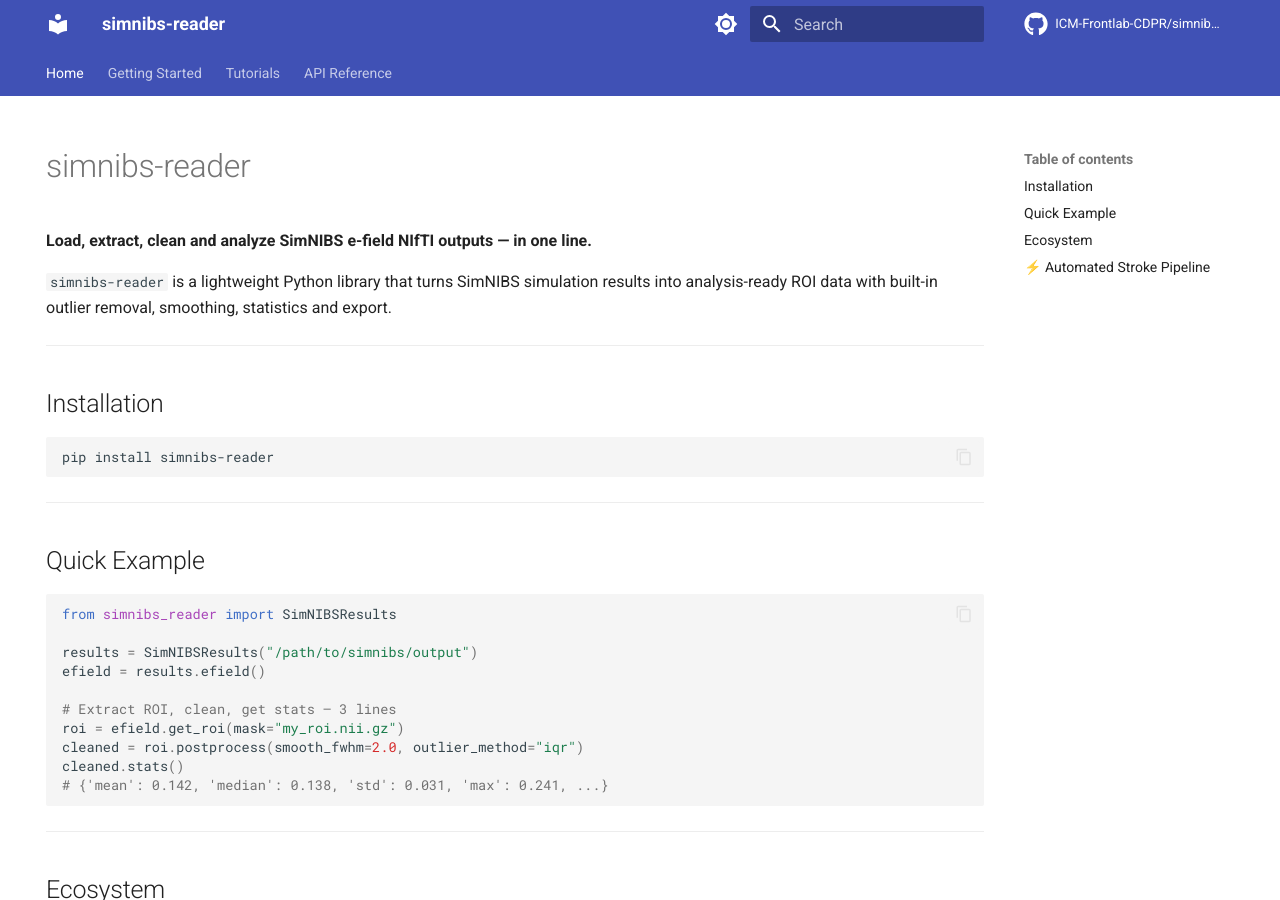
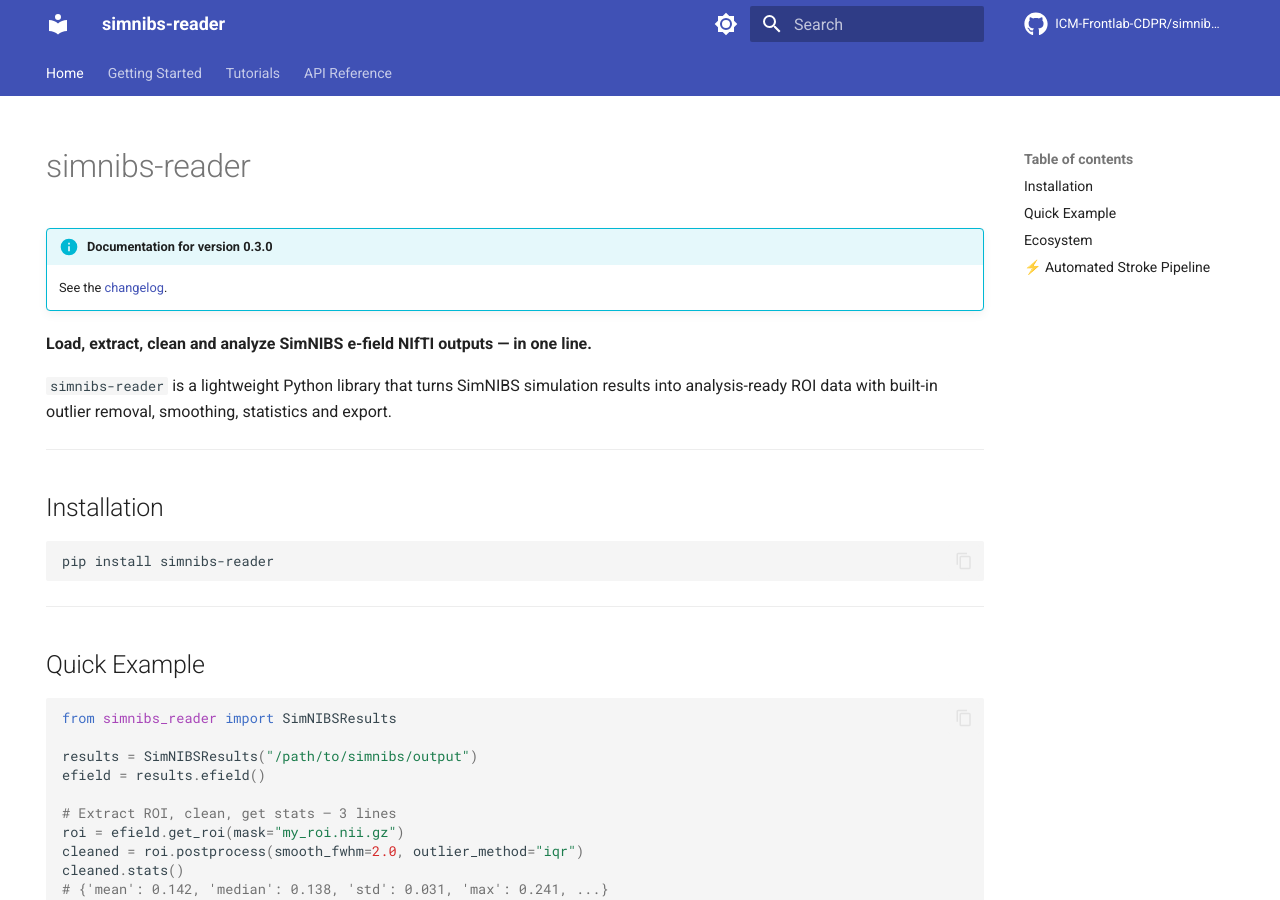
Before and after one commit to ICM-Frontlab-CDPR/simnibs-reader, an MkDocs documentation site: the page built from docs/index.md, in a window 1280 px wide and 900 px high. Built offline with MkDocs 1.6.1 and Material for MkDocs 9.7.7, drawn with Linux system fonts in a browser that asks for light colours; comment, search, counter and statistics services are not loaded.

Commit message:
docs: state the documented version on the landing page
With a test keeping it in sync with __version__ — a hardcoded version in the
docs goes stale silently, as CITATION.cff did at 3.0.0.

```diff
--- a/docs/index.md
+++ b/docs/index.md
@@ -3,6 +3,10 @@ hide:
   - navigation
 ---
 # simnibs-reader
+
+!!! info "Documentation for version 0.3.0"
+    See the
+    [changelog](https://github.com/ICM-Frontlab-CDPR/simnibs-reader/blob/main/CHANGELOG.md).
 
 **Load, extract, clean and analyze SimNIBS e-field NIfTI outputs — in one line.**
 
--- a/mkdocs.yml
+++ b/mkdocs.yml
@@ -47,6 +47,9 @@ markdown_extensions:
   - toc:
       permalink: true
 
+extra:
+  version: "0.3.0"
+
 plugins:
   - search
   - mkdocstrings:
```
Also changed, not shown: 1 other file.
